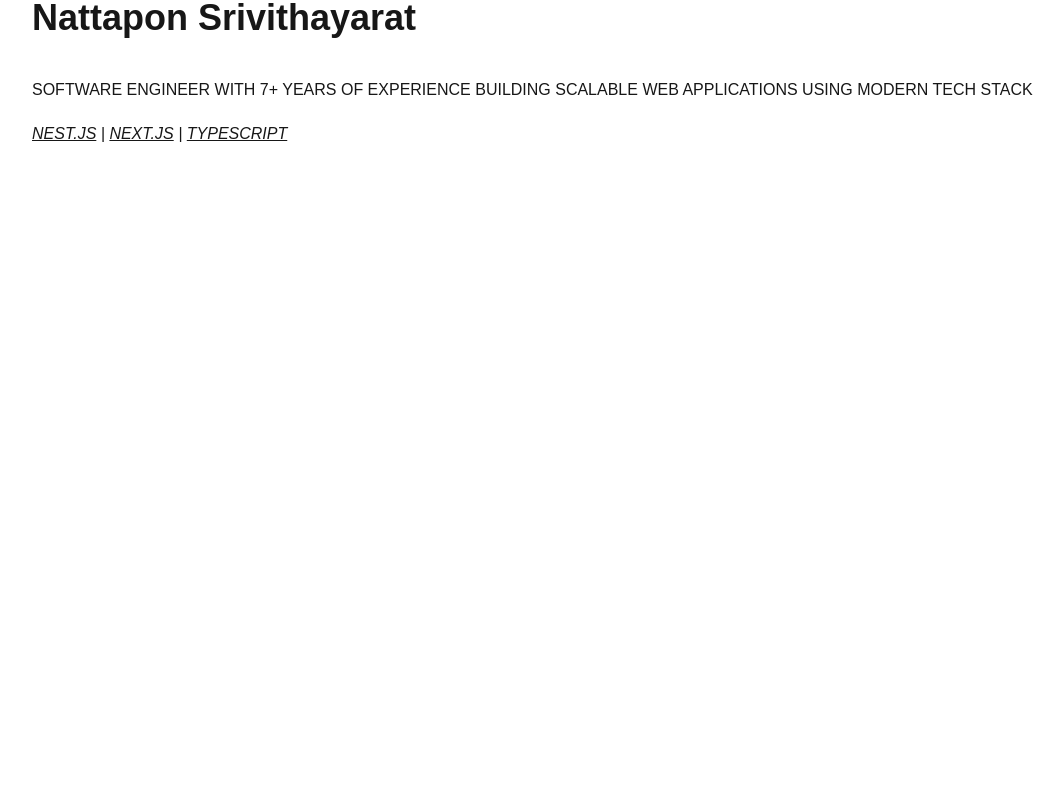
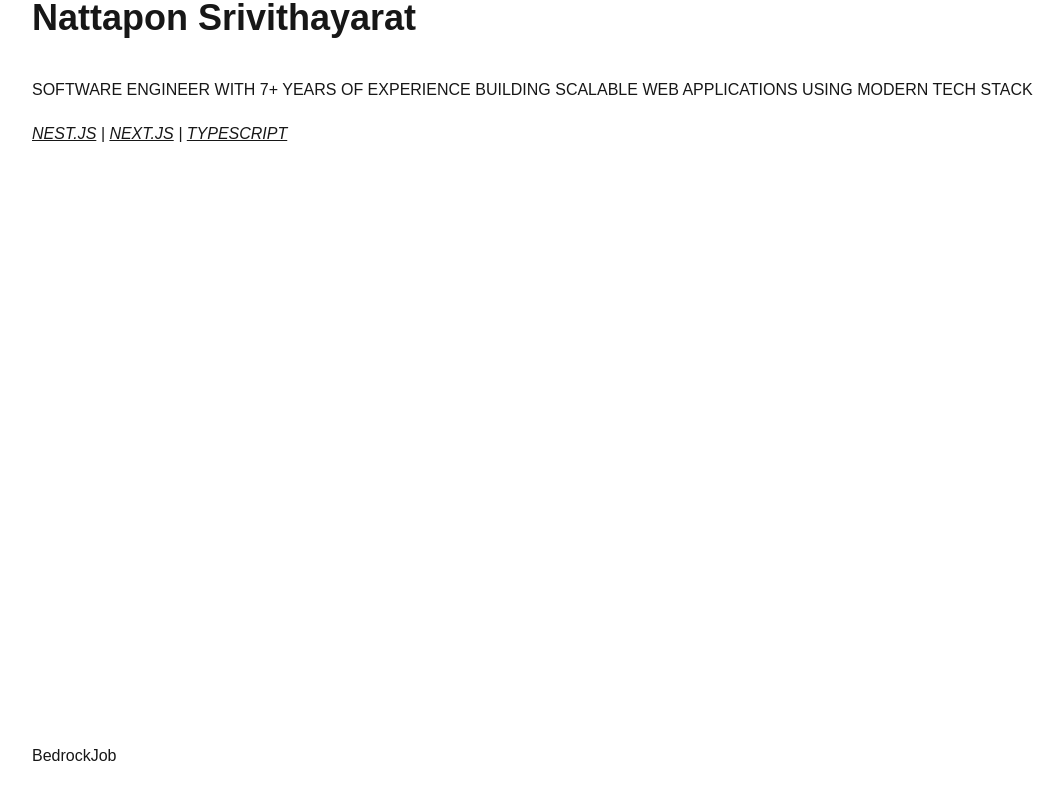
Before and after one commit to monoongs/portfoliov3, a Next.js app: page / in a window 1280 px wide. Shown: the part 444-1244 px from the top of the page, without its empty margins (8-1071 px from the left). Before the commit the page ends 800 px from the top, so only its background shows below. Built offline with nearby package versions, Linux system fonts and the light colour scheme.

Commit message:
feat: add bedrock job

```diff
--- a/app/(home)/layout.tsx
+++ /dev/null
@@ -1,9 +0,0 @@
-import CommonContainer from '@/app/components/CommonContainer';
-
-export default function HomeLayout({
-  children,
-}: {
-  children: React.ReactNode;
-}) {
-  return <CommonContainer>{children}</CommonContainer>;
-}
--- a/app/(home)/page.tsx
+++ /dev/null
@@ -1,11 +0,0 @@
-import Introduce from '@/app/components/Introduce';
-
-function Home() {
-  return (
-    <>
-      <Introduce />
-    </>
-  );
-}
-
-export default Home;
--- /dev/null
+++ b/app/components/BedrockJob.tsx
@@ -0,0 +1,7 @@
+import React from 'react';
+
+function BedrockJob() {
+  return <div>BedrockJob</div>;
+}
+
+export default BedrockJob;
--- /dev/null
+++ b/app/page.tsx
@@ -0,0 +1,18 @@
+import BedrockJob from '@/app/components/BedrockJob';
+import CommonContainer from '@/app/components/CommonContainer';
+import Introduce from '@/app/components/Introduce';
+
+function Home() {
+  return (
+    <>
+      <CommonContainer>
+        <Introduce />
+      </CommonContainer>
+      <CommonContainer>
+        <BedrockJob />
+      </CommonContainer>
+    </>
+  );
+}
+
+export default Home;
```
